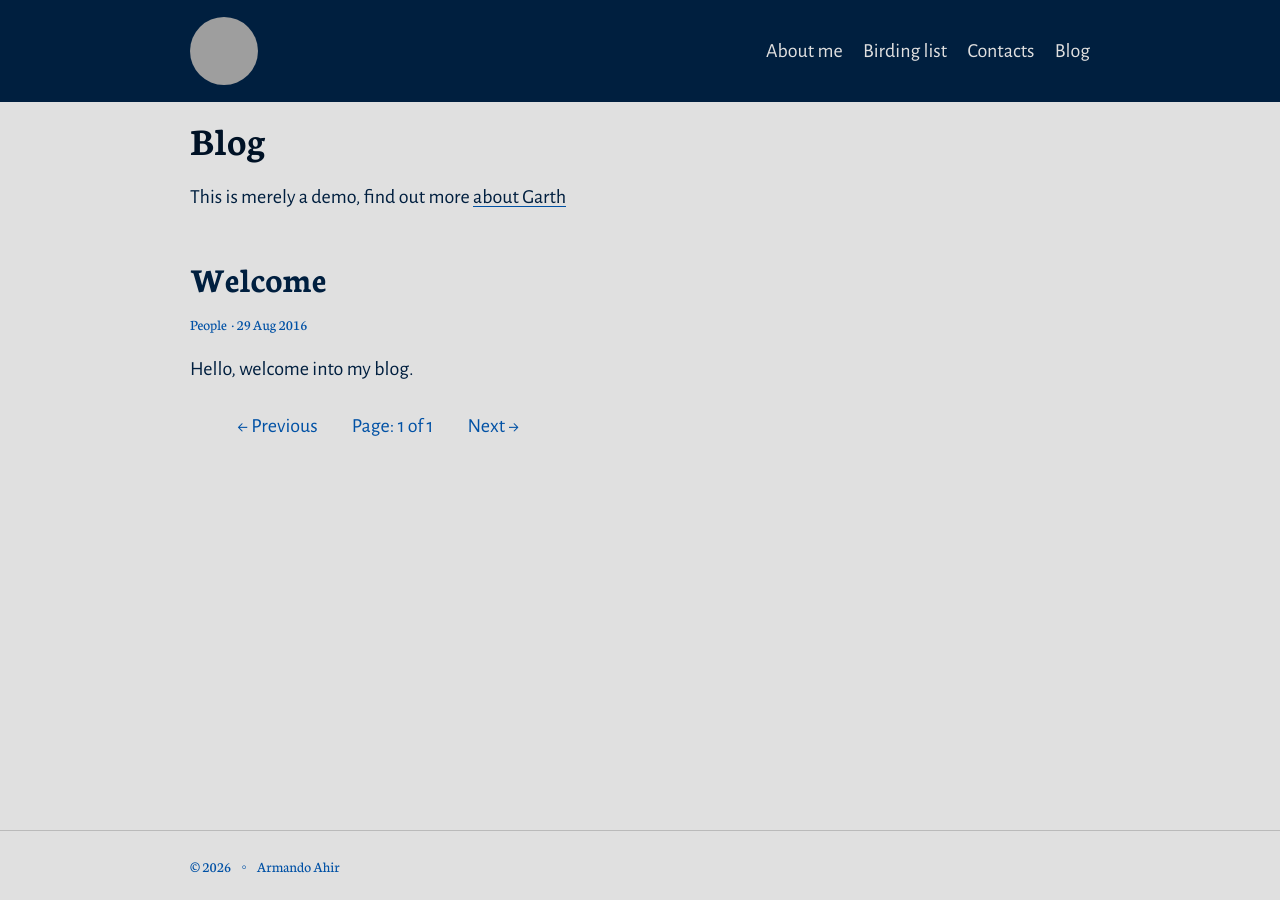
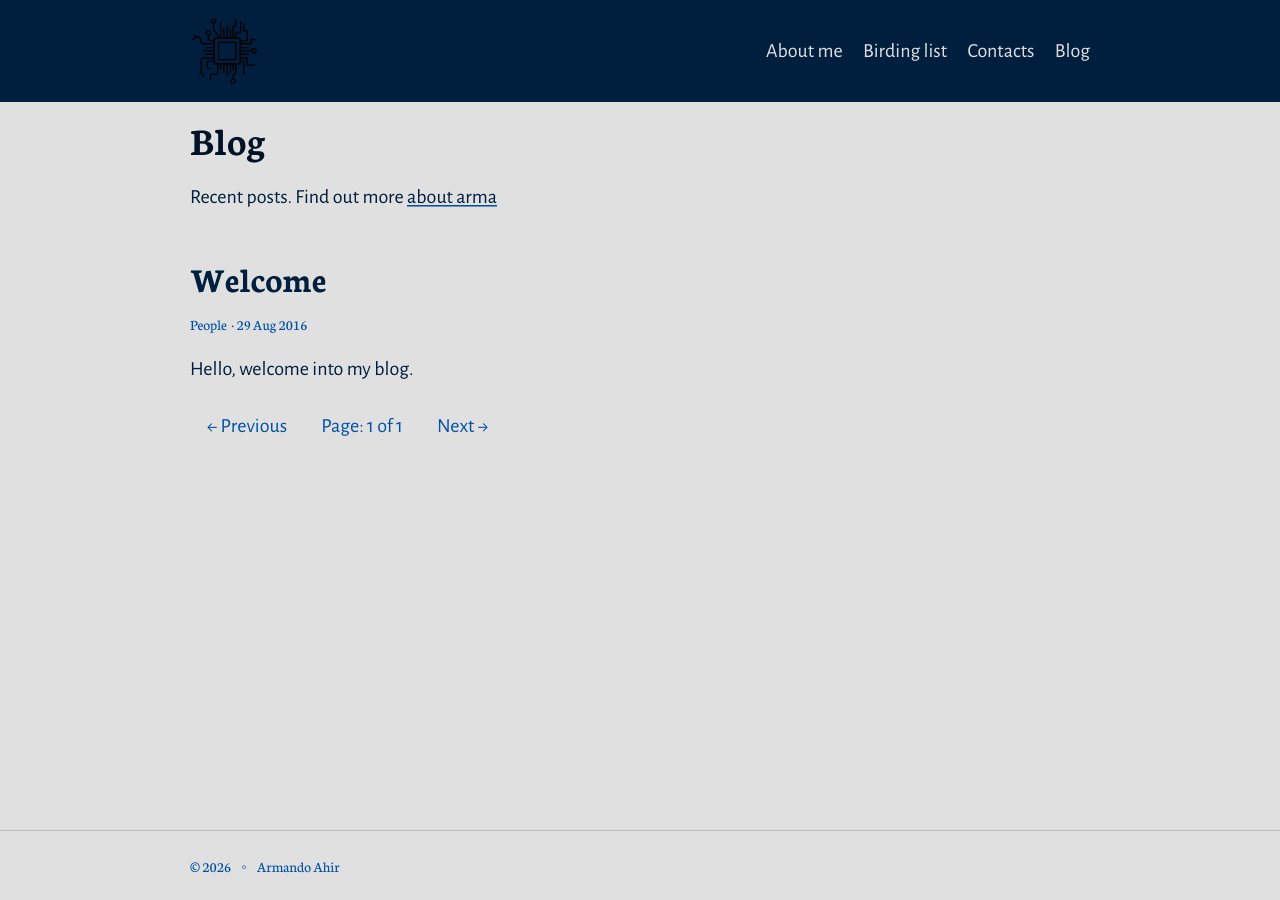
Before and after one commit to armandoahir/armandoahir.github.io, a Jekyll site: the page built from index.html, in a window 1280 px wide. Built offline with Jekyll 4.4.1, drawn with Linux system fonts in a browser that asks for light colours; the list of posts is cut into pages by our own code; grey boxes are pictures that could not be loaded.

Commit message:
[14th Apr] Fix Sindarov won candidates

```diff
--- a/_config.yml
+++ b/_config.yml
@@ -39,7 +39,7 @@
   posts:
     title: Blog # Needed for Siteleaf
     output: true
-    description: "This is merely a demo, find out more [about Garth](about)" # The post list page content
+    description: "Recent posts. Find out more [about arma](about)" # The post list page content
 
 # 6. Jekyll collections settings
 defaults:
@@ -59,7 +59,7 @@
 # 7. Site settings
 encoding: utf-8 # Make sure the encoding is right
 title: "arma" # Site name or title
-logo: "/assets/logo.svg" # Site logo
+logo: "/assets/logo.png" # Site logo
 # favicon: "/favicon.ico" # Uncomment to add custom favicon, or leave as is to use site logo
 description: "" # Site description and default description
 url: "https://www.armandoahir.cc.cd" # Site url
```
Also changed, not shown: assets/logo.png (added).
